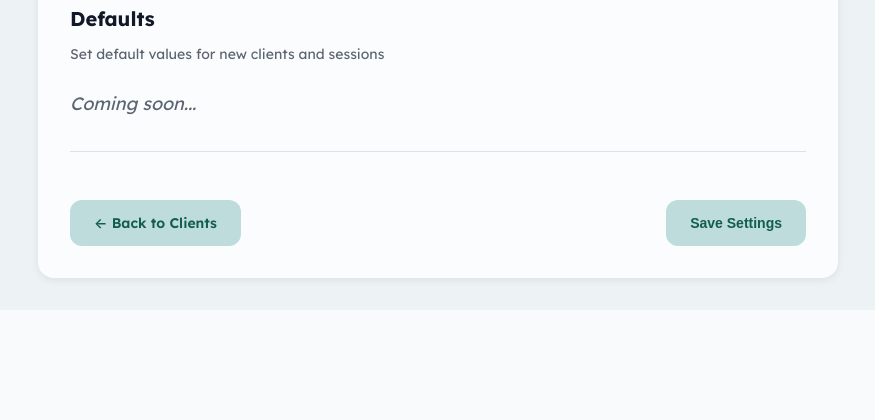
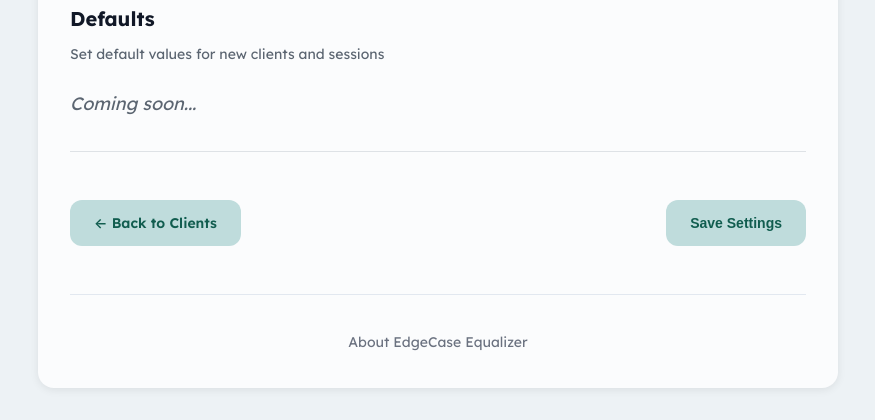
Before and after one commit to rsembera/edgecase, a Flask app: page /settings in a window 1280 px wide. Shown: the part 2565-2985 px from the top of the page, without its empty margins (202-1077 px from the left). Before the commit the page ends 2851 px from the top, so only its background shows below. Run offline with Flask 3, Linux system fonts and the light colour scheme; data comes from the database, SQL or seed files in the repository.

Commit message:
Add About modal with v1.0 Simak branding
- Added About EdgeCase button at bottom of Settings page
- Created styled modal matching app design (white card, rounded corners)
- Displays EdgeCase logo (150px, crisp on retina displays)
- Version: v1.0 Simak (named after Clifford D. Simak, Way Station)
- Credits: Designed by Richard Sembera, Coded by Claude Sonnet 4.5
- Tagline: 'Every practice is an edge case.'
- Modal dismissible with Close button

```diff
--- a/web/templates/settings.html
+++ b/web/templates/settings.html
@@ -393,6 +393,12 @@
         <button onclick="saveSettings()" class="btn">Save Settings</button>
     </div>
 
+    <div style="text-align: center; margin-top: 3rem; padding-top: 2rem; border-top: 1px solid #e2e8f0;">
+        <a href="#" onclick="showAboutModal(); return false;" style="color: #6B7280; font-size: 0.875rem; text-decoration: none;">
+            About EdgeCase Equalizer
+        </a>
+    </div>
+
     <!-- Confirmation Modal -->
     <div id="confirm-modal" style="display: none; position: fixed; top: 0; left: 0; width: 100%; height: 100%; background: rgba(0,0,0,0.4); z-index: 10000; align-items: center; justify-content: center;">
         <div style="background: white; padding: 2rem; border-radius: 1rem; max-width: 350px; text-align: center; box-shadow: 0 4px 20px rgba(0,0,0,0.15);">
@@ -406,6 +412,21 @@
                     Delete
                 </button>
             </div>
+        </div>
+    </div>
+
+    <!-- About Modal -->
+    <div id="about-modal" style="display: none; position: fixed; top: 0; left: 0; width: 100%; height: 100%; background: rgba(0,0,0,0.4); z-index: 10000; align-items: center; justify-content: center;">
+        <div style="background: white; padding: 2rem; border-radius: 1rem; max-width: 450px; text-align: center; box-shadow: 0 4px 20px rgba(0,0,0,0.15);">
+            <img src="{{ url_for('static', filename='img/logo.png') }}" alt="EdgeCase Logo" style="width: 150px; margin-bottom: 1rem;">
+            <h2 style="color: #1F2937; margin-bottom: 0.5rem; font-size: 1.5rem; font-weight: 700;">EdgeCase Equalizer</h2>
+            <p style="color: #00AA88; margin-bottom: 0.5rem; font-size: 1rem; font-weight: 600;">v1.0 Simak</p>
+            <p style="color: #6B7280; margin-bottom: 0.25rem; font-size: 0.875rem;">Designed by Richard Sembera</p>
+            <p style="color: #6B7280; margin-bottom: 1.5rem; font-size: 0.875rem;">Coded by Claude Sonnet 4.5</p>
+            <p style="color: #4A5568; font-style: italic; margin-bottom: 1.5rem; font-size: 0.9375rem;">"Every practice is an edge case."</p>
+            <button onclick="closeAboutModal()" style="padding: 0.75rem 1.5rem; background: #BFDCDC; color: #115D4F; border: none; border-radius: 0.75rem; font-size: 0.9375rem; font-weight: 600; cursor: pointer; width: 100%; font-family: 'Lexend', sans-serif;">
+                Close
+            </button>
         </div>
     </div>
 
@@ -1108,6 +1129,15 @@ document.addEventListener('DOMContentLoaded', function() {
     loadBackgroundOptions();
     loadPracticeInfo();
 });
+
+function showAboutModal() {
+    document.getElementById('about-modal').style.display = 'flex';
+}
+
+function closeAboutModal() {
+    document.getElementById('about-modal').style.display = 'none';
+}
+
 </script>
 
 {% endblock %}
```
Also changed, not shown: web/static/img/logo.png (added).
